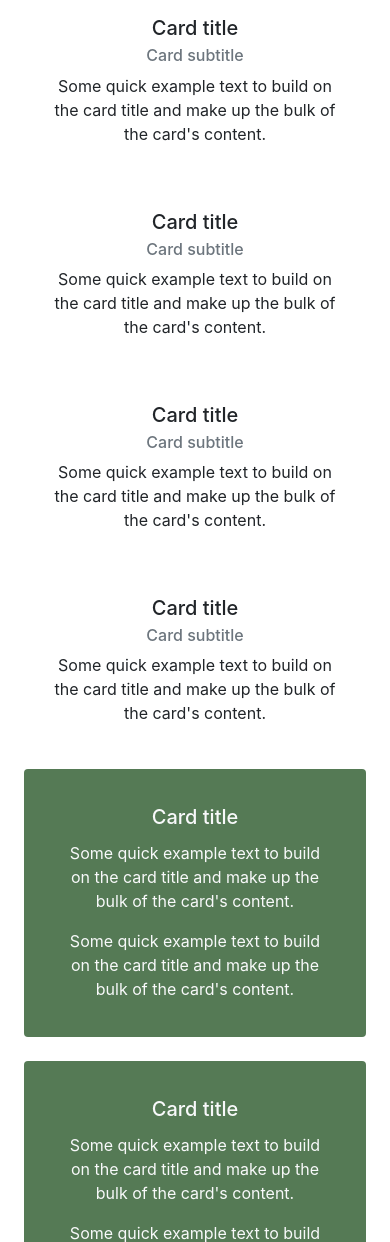
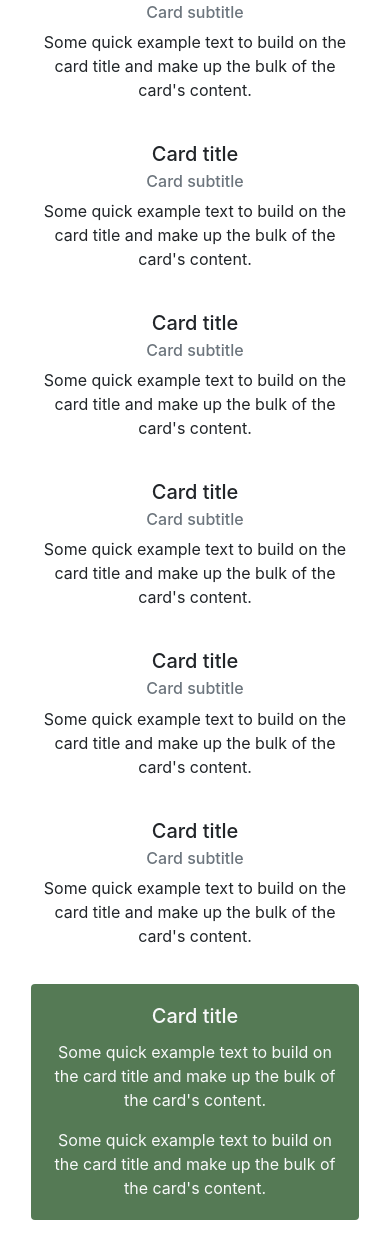
Before and after one commit to emil554p/Shregnskab, a website: page infomation/infomation.html in a window 390 px wide. Shown: the part 309-1551 px from the top of the page. Drawn offline with Linux system fonts and the light colour scheme.

Commit message:
infoside lavet responsiv

```diff
--- a/css/styles.scss
+++ b/css/styles.scss
@@ -12,10 +12,6 @@ $fontFam: Arial;
 img{
   width: 100%;
   height: auto;
-}
-
-.container-fluid{
-  padding: 0;
 }
 
 #headerWrap{
--- a/infomation/infomation.html
+++ b/infomation/infomation.html
@@ -8,7 +8,6 @@
 </head>
 <body>
 
-    <div class="container-fluid">
     <div class="container-fluid">
 
         <div id="headerWrap" class="d-flex">
@@ -29,59 +28,98 @@
             <img src="../css/images/Headerimg.PNG">
         </div>
 
-            <div class="card text-center m-4">
+        <div class="row">
+
+            <div class=" col-12 col-md-4 offset-md-2 col-lg-2 offset-lg-3">
+                <div class="card text-center">
                     <div class="card-body">
                         <h5 class="card-title">Card title</h5>
                         <h6 class="card-subtitle mb-2 text-muted">Card subtitle</h6>
                         <p class="card-text">Some quick example text to build on the card title and make up the bulk of the card's content.</p>
                     </div>
                 </div>
+            </div>
 
-            <div class="card text-center m-4">
+            <div class=" col-12 col-md-4 col-lg-2">
+                <div class="card text-center">
                     <div class="card-body">
                         <h5 class="card-title">Card title</h5>
                         <h6 class="card-subtitle mb-2 text-muted">Card subtitle</h6>
                         <p class="card-text">Some quick example text to build on the card title and make up the bulk of the card's content.</p>
                     </div>
                 </div>
+            </div>
 
-            <div class="card text-center m-4">
+            <div class=" col-12 offset-md-2 col-md-4 col-lg-2 offset-lg-0">
+                <div class="card text-center">
                     <div class="card-body">
                         <h5 class="card-title">Card title</h5>
                         <h6 class="card-subtitle mb-2 text-muted">Card subtitle</h6>
                         <p class="card-text">Some quick example text to build on the card title and make up the bulk of the card's content.</p>
                     </div>
                 </div>
+            </div>
 
-            <div class="card text-center m-4">
+            <div class=" col-12 col-md-4 col-lg-2 offset-lg-3">
+                <div class="card text-center">
                     <div class="card-body">
                         <h5 class="card-title">Card title</h5>
                         <h6 class="card-subtitle mb-2 text-muted">Card subtitle</h6>
                         <p class="card-text">Some quick example text to build on the card title and make up the bulk of the card's content.</p>
                     </div>
                 </div>
+            </div>
 
-            <div class="card text-center m-4 p-3" id="tilbud">
+            <div class=" col-12 col-md-4 offset-md-2 col-lg-2 offset-lg-0">
+                <div class="card text-center">
+                    <div class="card-body">
+                        <h5 class="card-title">Card title</h5>
+                        <h6 class="card-subtitle mb-2 text-muted">Card subtitle</h6>
+                        <p class="card-text">Some quick example text to build on the card title and make up the bulk of the card's content.</p>
+                    </div>
+                </div>
+            </div>
+
+            <div class=" col-12 col-md-4 col-lg-2">
+                <div class="card text-center">
+                    <div class="card-body">
+                        <h5 class="card-title">Card title</h5>
+                        <h6 class="card-subtitle mb-2 text-muted">Card subtitle</h6>
+                        <p class="card-text">Some quick example text to build on the card title and make up the bulk of the card's content.</p>
+                    </div>
+                </div>
+            </div>
+            </div>
+
+        <div class="row">
+            <div class="offset-md-3 col-md-6 col-lg-4 offset-lg-0">
+                <div class="card m-3 text-center" id="tilbud">
                     <div class="card-body">
                         <h5 class="card-title text-light">Card title</h5>
                         <p class="card-text text-light">Some quick example text to build on the card title and make up the bulk of the card's content.</p>
                         <p class="card-text text-light">Some quick example text to build on the card title and make up the bulk of the card's content.</p>
                     </div>
                 </div>
+            </div>
 
-            <div class="card text-center m-4 p-3" id="tilbud">
+            <div class="offset-md-2 col-md-4 col-lg-4 offset-lg-0">
+                <div class="card m-3 text-center" id="tilbud">
                     <div class="card-body">
                         <h5 class="card-title text-light">Card title</h5>
                         <p class="card-text text-light">Some quick example text to build on the card title and make up the bulk of the card's content.</p>
                         <p class="card-text text-light">Some quick example text to build on the card title and make up the bulk of the card's content.</p>
                     </div>
                 </div>
+            </div>
 
-            <div class="card text-center m-4 p-3" id="tilbud">
+            <div class="col-md-4 col-lg-4">
+                <div class="card m-3 text-center" id="tilbud">
                     <div class="card-body">
                         <h5 class="card-title text-light">Card title</h5>
                         <p class="card-text text-light">Some quick example text to build on the card title and make up the bulk of the card's content.</p>
                         <p class="card-text text-light">Some quick example text to build on the card title and make up the bulk of the card's content.</p>
+                    </div>
+                </div>
             </div>
         </div>
 
```
Also changed, not shown: css/styles.css, 1 other file. Lines whose indentation alone changed are shown as unchanged.
